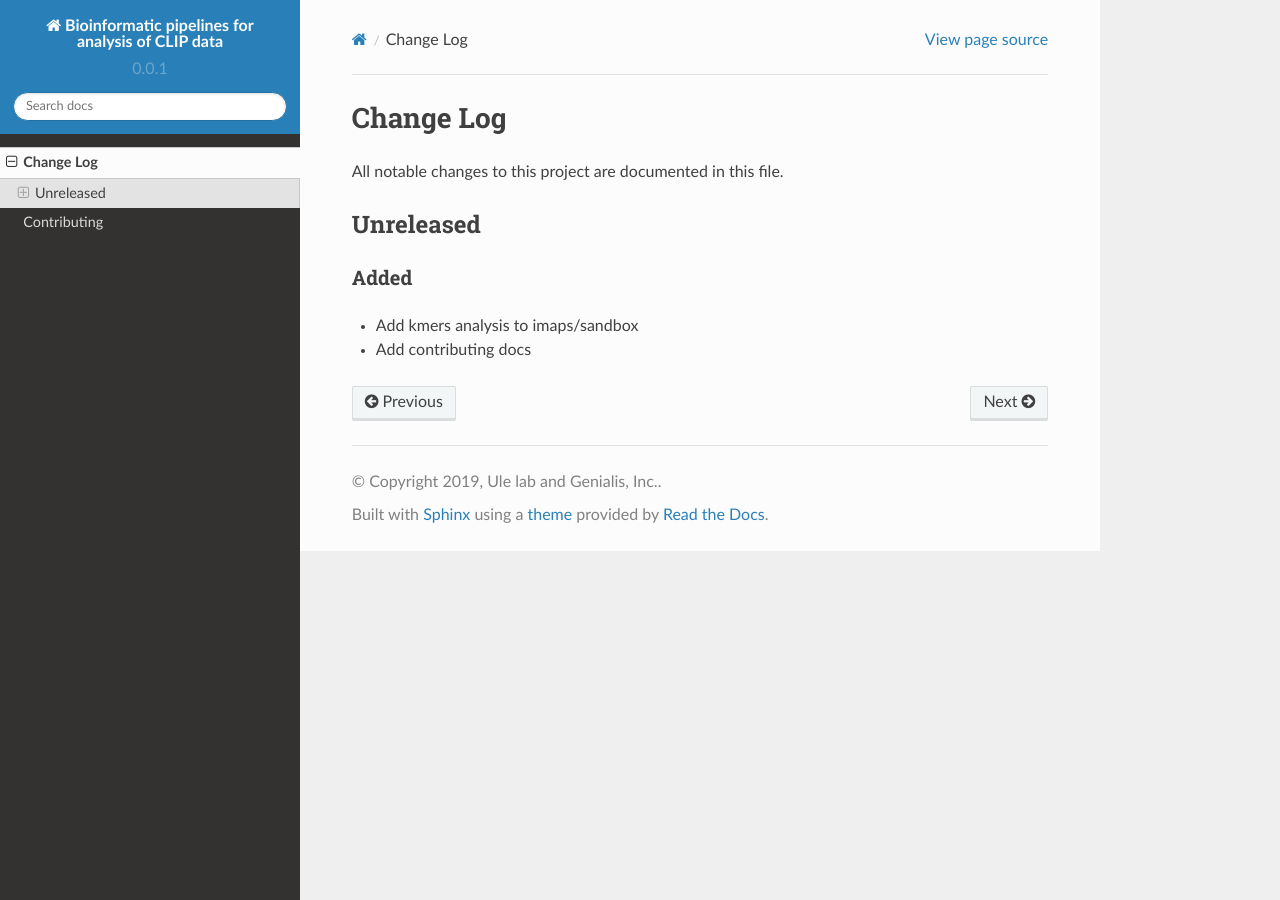
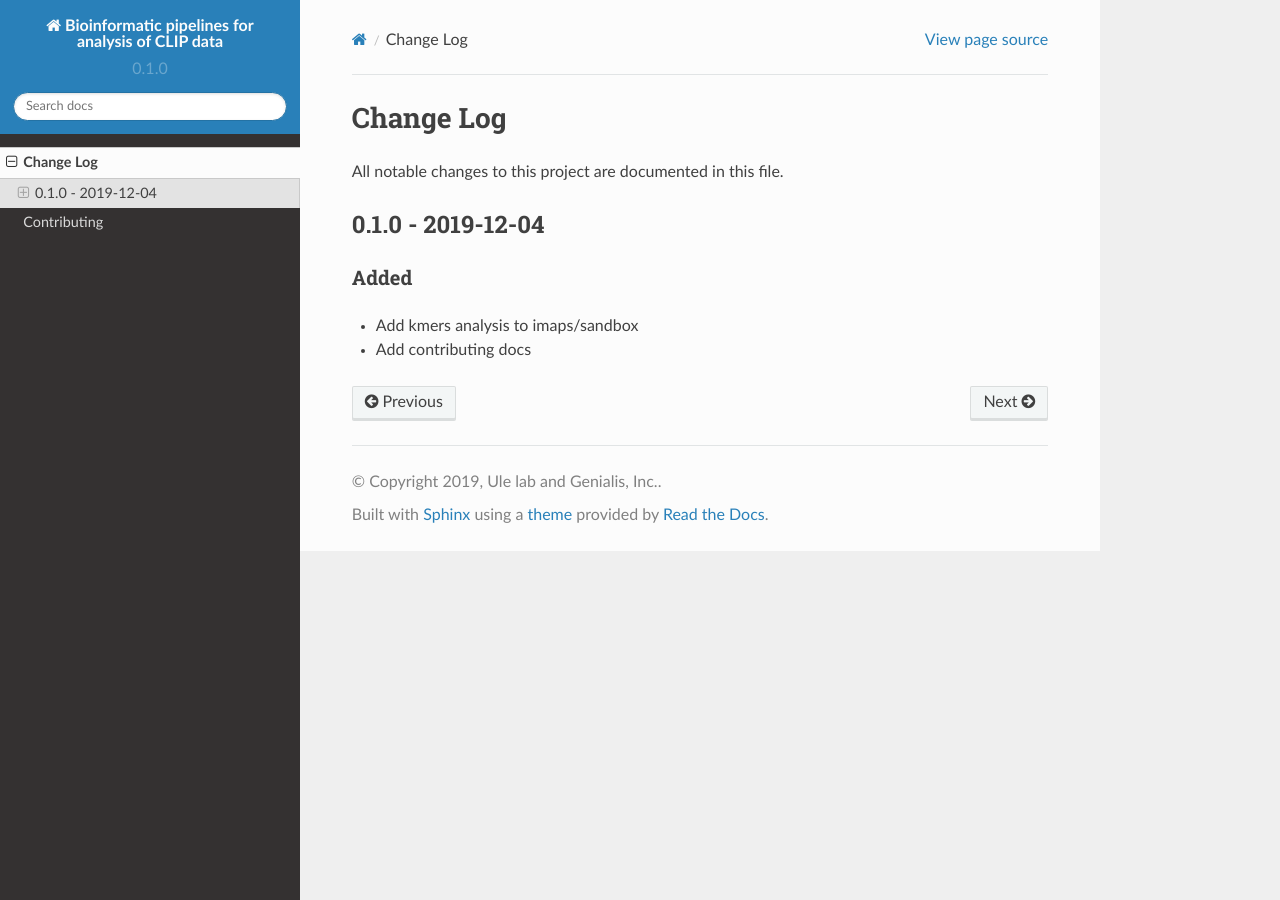
Before and after one commit to kkuret/imaps, a Sphinx documentation site: the page built from docs/CHANGELOG.rst, in a window 1280 px wide. Built offline with Sphinx 7.4.7 and the Read the Docs theme 2.0.0, drawn with Linux system fonts in a browser that asks for light colours.

Commit message:
Prepare release 0.1.0

```diff
--- a/docs/CHANGELOG.rst
+++ b/docs/CHANGELOG.rst
@@ -5,9 +5,9 @@ Change Log
 All notable changes to this project are documented in this file.
 
 
-==========
-Unreleased
-==========
+==================
+0.1.0 - 2019-12-04
+==================
 
 Added
 -----
--- a/imaps/__about__.py
+++ b/imaps/__about__.py
@@ -10,7 +10,7 @@ __url__ = 'https://github.com/jernejule/imaps'
 
 try:
     # __version__ = get_distribution(__title__).version
-    __version__ = '0.0.1'
+    __version__ = '0.1.0'
 except DistributionNotFound:
     # Package is not (yet) installed.
     pass
```
